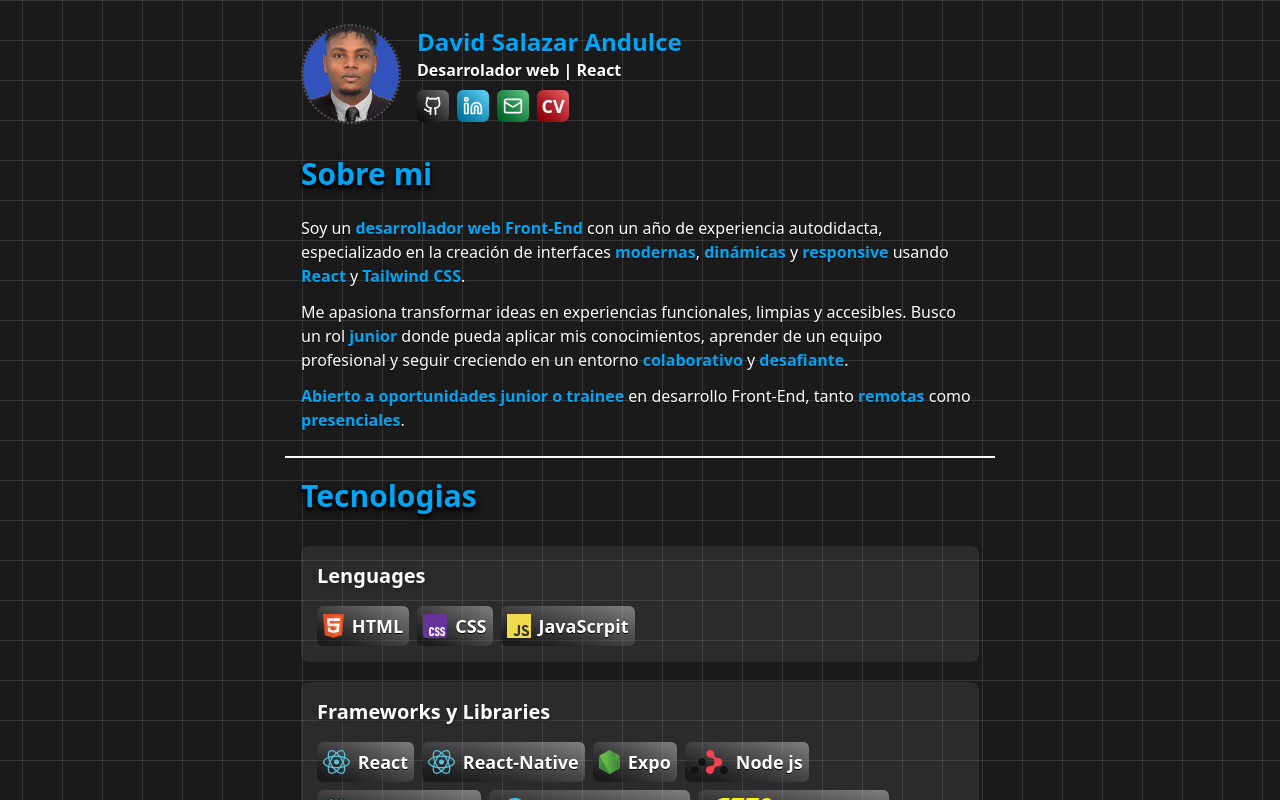
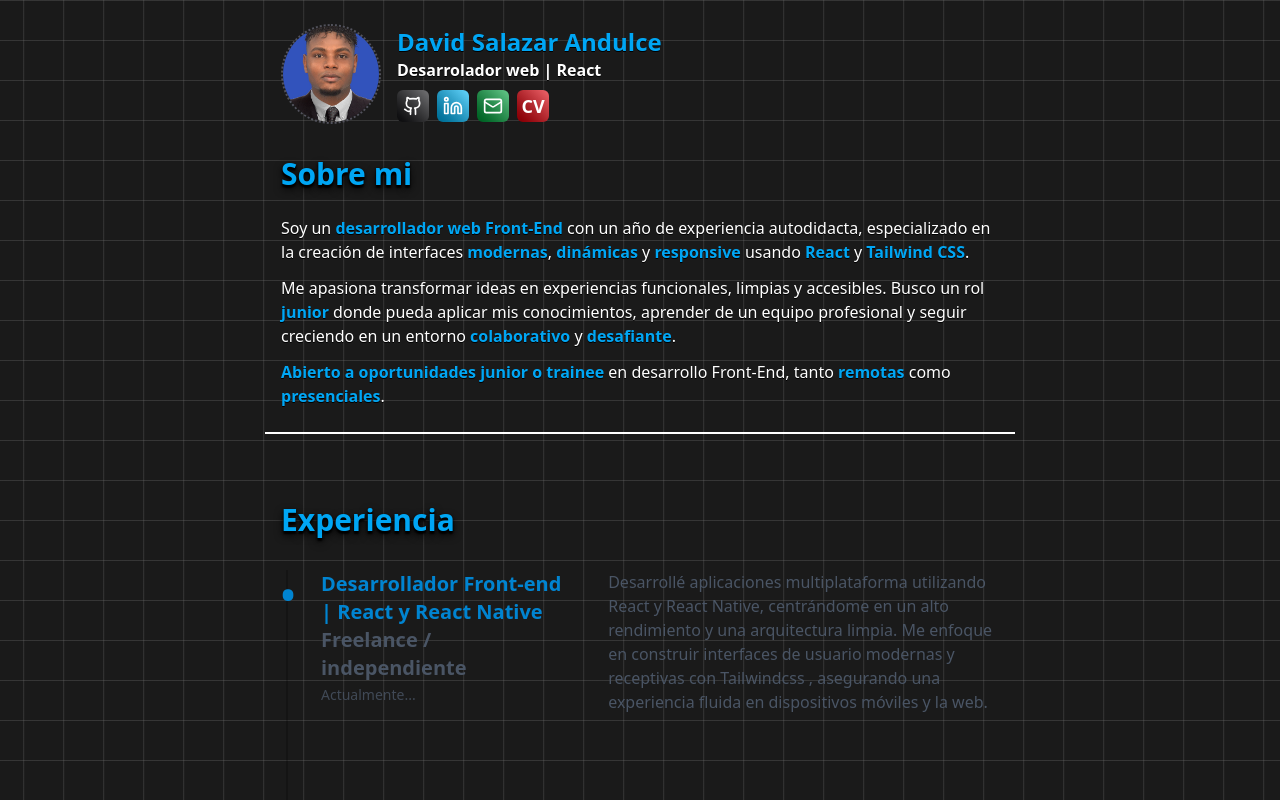
Before and after one commit to David-Sliren/Mi-Portafolio, a React (Vite) app: page / in a window 1280 px wide. Shown: the top 800 px of the page. Built offline with nearby package versions, Linux system fonts and the light colour scheme.

Commit message:
feact(Experience): Implementar seccion de experiencia

```diff
--- /dev/null
+++ b/src/components/001 Plantillas/ExperiencieItem.jsx
@@ -0,0 +1,28 @@
+import React from "react";
+
+function ExperiencieItem({ title, company, date, description }) {
+  return (
+    <div class="relative ml-10 pb-12 w-fit grid before:absolute before:left-[-35px] before:block before:h-full before:border-l-2 before:border-black/20 dark:before:border-white/15 before:content-[''] md:grid-cols-5 md:gap-10 md:space-x-4]">
+      <div class="relative pb-12 md:col-span-2">
+        <div class="sticky top-0">
+          <span class="text-sky-600 -left-[42px] absolute rounded-full text-5xl">
+            &bull;
+          </span>
+
+          <h3 class="text-xl font-bold text-sky-600">{title}</h3>
+          <h4 class="font-semibold text-xl text-gray-600 dark:text-white">
+            {company}
+          </h4>
+          <time class="p-0 m-0 text-sm text-gray-600/80 dark:text-white/80">
+            {date}
+          </time>
+        </div>
+      </div>
+      <div class="relative flex flex-col gap-2 pb-4 text-gray-600 dark:text-gray-300 md:col-span-3">
+        {description}
+      </div>
+    </div>
+  );
+}
+
+export default ExperiencieItem;
--- a/src/components/Certificates/Certificates.jsx
+++ b/src/components/Certificates/Certificates.jsx
@@ -9,7 +9,7 @@ function Certificates() {
   return (
     <>
       <section>
-        <Plantilla1 title="Certificados">
+        <Plantilla1 title="Certificados" className="pt-12">
           <article className="flex flex-col gap-6 items-center w-full">
             {certificates.map((item, index) => {
               return (
--- /dev/null
+++ b/src/components/Experience/Experience.jsx
@@ -0,0 +1,19 @@
+import { EXPERIENCE } from "../../constants/docsExperiencie";
+import ExperiencieItem from "../001 Plantillas/ExperiencieItem";
+import Plantilla1 from "../001 Plantillas/Plantilla1";
+
+function Experience() {
+  return (
+    <Plantilla1 title="Experiencia" className="pt-12">
+      <ol class="relative">
+        {EXPERIENCE.map((experience, i) => (
+          <li key={i}>
+            <ExperiencieItem {...experience} />
+          </li>
+        ))}
+      </ol>
+    </Plantilla1>
+  );
+}
+
+export default Experience;
--- a/src/components/Proyects/Proyects.jsx
+++ b/src/components/Proyects/Proyects.jsx
@@ -9,7 +9,7 @@ import { projects } from "../../constants/insertImage";
 function Proyects() {
   return (
     <>
-      <Plantilla1 title="Proyectos">
+      <Plantilla1 title="Proyectos" className="pt-12">
         <article className=" flex flex-col items-center md:gap-10 md:scroll gap-14 perspective-midrange">
           {projects.map((item, i) => {
             return (
--- /dev/null
+++ b/src/constants/docsExperiencie.js
@@ -0,0 +1,10 @@
+export const EXPERIENCE = [
+  {
+    date: "Actualmente...",
+    title: "Desarrollador Front-end | React y React Native",
+    company: "Freelance / independiente",
+    description:
+      "Desarrollé aplicaciones multiplataforma utilizando React y React Native, centrándome en un alto rendimiento y una arquitectura limpia. Me enfoque en construir interfaces de usuario modernas y receptivas con Tailwindcss , asegurando una experiencia fluida en dispositivos móviles y la web.",
+    link: "https://twitch.tv/midudev",
+  },
+];
--- a/src/pages/Home.jsx
+++ b/src/pages/Home.jsx
@@ -7,11 +7,12 @@ import Icons1 from "../components/001 Plantillas/Icons1";
 
 import { Mail } from "lucide-react";
 import { Phone } from "lucide-react";
+import Experience from "../components/Experience/Experience";
 
 function Home() {
   return (
     <div className="container">
-      <div className="grid grid-rows-[auto_1fr] w-full md:w-[710px] min-h-full mx-auto">
+      <div className="grid grid-rows-[auto_1fr] w-full md:w-[750px] min-h-full mx-auto">
         <header className="flex flex-col gap-2 items-center border-white border-b-2 pb-6">
           <div className="w-full flex gap-4 items-center py-6 px-4 ">
             <Presentation />
@@ -21,6 +22,7 @@ function Home() {
           </div>
         </header>
         <main className="flex flex-col gap-15 bg-transparent overflow-x-hidden py-5 pb-10">
+          <Experience />
           <Skills />
           <Proyects />
           <Certificates />
```
